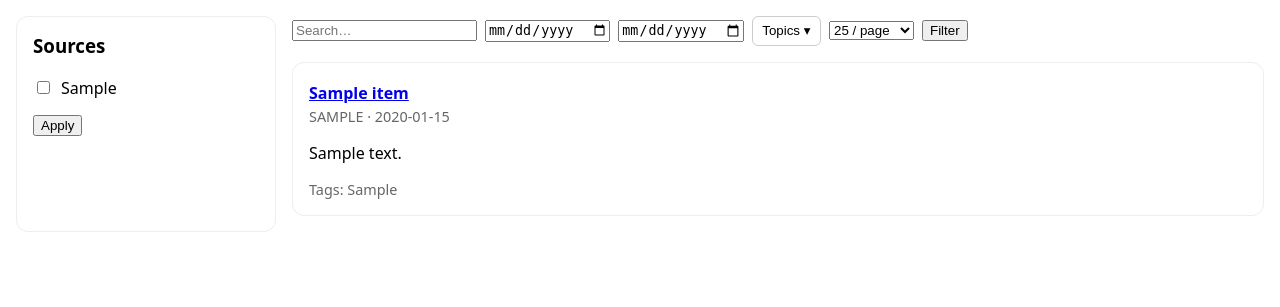
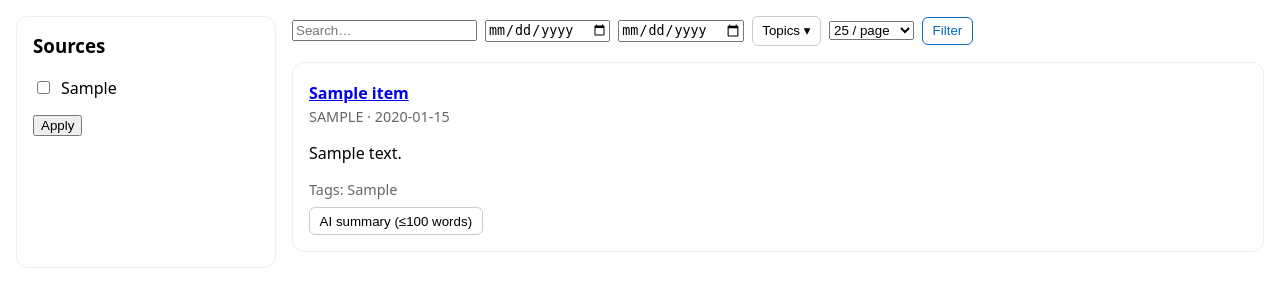
Before and after one commit to usernamewolffe/ofgem-compliance-summariser, a FastAPI app: page /summaries in a window 1280 px wide. Shown: the top 307 px of the page. Run offline with FastAPI, Linux system fonts and the light colour scheme; tables that the repository leaves empty hold one stand-in row (values such as "Sample post").

Commit message:
Add AI summary button and modal using OpenAI API

```diff
--- a/api/server.py
+++ b/api/server.py
@@ -1,12 +1,25 @@
 # api/server.py
+from dotenv import load_dotenv
+load_dotenv()
+import os
+if os.getenv("OPENAI_API_KEY"):
+    print("✅ OpenAI key detected — AI summaries enabled")
+else:
+    print("⚠️ No OpenAI key found — falling back to local summaries")
 from pathlib import Path
-from fastapi import FastAPI, Request, Query
-from fastapi.responses import RedirectResponse, StreamingResponse, HTMLResponse
+import os
+import csv, io
+from datetime import datetime
+from typing import Optional, List
+
+from fastapi import FastAPI, Request, Query, HTTPException
+from fastapi.responses import RedirectResponse, StreamingResponse, HTMLResponse, JSONResponse
 from fastapi.staticfiles import StaticFiles
 from fastapi.templating import Jinja2Templates
+from pydantic import BaseModel
+
 from storage.db import DB
-import csv, io
-from datetime import datetime
+
 
 app = FastAPI()
 db = DB("ofgem.db")
@@ -63,7 +76,7 @@ def feed_csv(limit: int = Query(5000, ge=1, le=20000)):
     )
 
 # ---------------------------------------------------------------------------
-# Dynamic summaries UI with filters
+# Summaries UI with filters
 # ---------------------------------------------------------------------------
 
 TOPIC_TAGS = ["CAF/NIS", "Cyber", "Incident", "Consultation", "Guidance", "Enforcement", "Penalty"]
@@ -97,9 +110,9 @@ def summaries_page(
 
     q_lower = q.lower().strip()
     src_set = set(sources or [])
-    topic_set = set(topics or [])
+    topic_set = {t.lower() for t in (topics or [])}
 
-    filtered = []
+    filtered: List[dict] = []
     for e in all_items:
         text = f"{e.get('title','')} {e.get('content','')} {e.get('summary','')}".lower()
         tags = [t.lower() for t in (e.get("tags") or [])]
@@ -107,14 +120,16 @@ def summaries_page(
             continue
         if src_set and e.get("source") not in src_set:
             continue
-        if topic_set and not any(t.lower() in tags for t in topic_set):
+        if topic_set and not any(t in tags for t in topic_set):
             continue
         if not in_date_range(e.get("published_at")):
             continue
         filtered.append(e)
 
+    # Sort newest first (ISO timestamps sort fine as strings if consistent)
     filtered.sort(key=lambda e: e.get("published_at", ""), reverse=True)
 
+    # Pagination
     page = max(1, int(page))
     per_page = max(1, min(200, int(per_page)))
     total = len(filtered)
@@ -122,11 +137,9 @@ def summaries_page(
     end = start + per_page
     page_items = filtered[start:end]
     total_pages = (total + per_page - 1) // per_page if total else 1
+    page_numbers = list(range(max(1, page - 2), min(total_pages, page + 2) + 1))
 
     all_sources = sorted({i.get("source") for i in all_items if i.get("source")})
-
-    # Pre-compute pagination range
-    page_numbers = list(range(max(1, page - 2), min(total_pages, page + 2) + 1))
 
     return templates.TemplateResponse(
         "summaries.html",
@@ -148,3 +161,76 @@ def summaries_page(
             "all_topics": TOPIC_TAGS,
         },
     )
+
+# ---------------------------------------------------------------------------
+# AI Summary API
+# ---------------------------------------------------------------------------
+
+class AISummaryReq(BaseModel):
+    guid: str
+
+def _fallback_ai_summary(text: str, limit_words: int = 100) -> str:
+    words = (text or "").split()
+    snippet = " ".join(words[:limit_words])
+    return snippet + ("…" if len(words) > limit_words else "")
+
+def _openai_client():
+    try:
+        from openai import OpenAI
+        key = os.getenv("OPENAI_API_KEY")
+        if not key:
+            return None
+        return OpenAI(api_key=key)
+    except Exception:
+        return None
+
+def _generate_ai_summary(title: str, text: str, limit_words: int = 100) -> str:
+    text = (text or "").strip()
+    if not text:
+        return "No content available to summarise."
+    client = _openai_client()
+    if not client:
+        return _fallback_ai_summary(text, limit_words)
+
+    prompt = f"""Summarise the following item in **up to {limit_words} words**.
+Be concise, plain UK English, no bullet points, no headers. Focus on what it is, who it affects, and the action or implication.
+
+TITLE: {title}
+TEXT:
+{text[:6000]}
+"""
+    try:
+        resp = client.chat.completions.create(
+            model="gpt-4o-mini",
+            messages=[
+                {"role": "system", "content": "You are a precise UK energy regulation analyst."},
+                {"role": "user", "content": prompt},
+            ],
+            temperature=0.2,
+        )
+        out = (resp.choices[0].message.content or "").strip()
+        # Hard cap: trim to ~100 words if model overshoots
+        words = out.split()
+        if len(words) > limit_words:
+            out = " ".join(words[:limit_words]) + "…"
+        return out
+    except Exception:
+        return _fallback_ai_summary(text, limit_words)
+
+def _find_item_by_guid(guid: str) -> Optional[dict]:
+    # Avoid changing DB code: scan current list
+    items = db.list_items(limit=10000)
+    for it in items:
+        if (it.get("guid") or it.get("link")) == guid:
+            return it
+    return None
+
+@app.post("/api/ai-summary")
+def ai_summary(req: AISummaryReq):
+    item = _find_item_by_guid(req.guid)
+    if not item:
+        raise HTTPException(status_code=404, detail="Item not found")
+    text = item.get("content") or item.get("summary") or ""
+    title = item.get("title") or ""
+    summary = _generate_ai_summary(title, text, limit_words=100)
+    return JSONResponse({"ok": True, "summary": summary})
--- a/summariser/templates/summariser/summaries.html
+++ b/summariser/templates/summariser/summaries.html
@@ -18,6 +18,13 @@
     .dropdown-menu { display:none; position:absolute; top:110%; left:0; background:#fff; border:1px solid #ccc; border-radius:6px; padding:.5rem; box-shadow:0 2px 6px rgba(0,0,0,0.1); z-index:10; min-width:160px; }
     .dropdown-menu label { display:flex; align-items:center; gap:.5rem; margin:.25rem 0; }
     .dropdown.open .dropdown-menu { display:block; }
+    /* Modal */
+    .modal-backdrop { position:fixed; inset:0; background:rgba(0,0,0,.4); display:none; align-items:center; justify-content:center; z-index:50; }
+    .modal { background:#fff; border-radius:12px; padding:1rem; max-width:640px; width:90%; box-shadow:0 10px 30px rgba(0,0,0,.2); }
+    .modal h3 { margin:0 0 .5rem 0; }
+    .modal .actions { display:flex; justify-content:flex-end; gap:.5rem; margin-top:1rem; }
+    .btn { background:#fff; border:1px solid #ccc; border-radius:6px; padding:.35rem .6rem; cursor:pointer; }
+    .btn.primary { border-color:#0a66c2; color:#0a66c2; }
   </style>
 </head>
 <body>
@@ -49,7 +56,7 @@
         <input type="date" name="date_from" value="{{ active.date_from }}">
         <input type="date" name="date_to" value="{{ active.date_to }}">
 
-        <!-- Topic dropdown -->
+        <!-- Topic dropdown (checkbox style) -->
         <div class="dropdown" id="topicDropdown">
           <button type="button" id="topicToggle">Topics ▾</button>
           <div class="dropdown-menu">
@@ -62,6 +69,7 @@
           </div>
         </div>
 
+        <!-- keep selected sources -->
         {% for s in active.sources %}
           <input type="hidden" name="sources" value="{{ s }}">
         {% endfor %}
@@ -72,7 +80,7 @@
           {% endfor %}
         </select>
         <input type="hidden" name="page" value="1">
-        <button type="submit">Filter</button>
+        <button type="submit" class="btn primary">Filter</button>
       </form>
 
       <ul class="cards">
@@ -100,6 +108,11 @@
                   {% endif %}
                 </div>
               {% endif %}
+
+              <!-- AI Summary button -->
+              <div style="margin-top:.5rem;">
+                <button type="button" class="btn ai-btn" data-guid="{{ e.guid or e.link }}">AI summary (≤100 words)</button>
+              </div>
             </article>
           </li>
         {% else %}
@@ -121,12 +134,23 @@
     </main>
   </div>
 
+  <!-- Modal -->
+  <div id="aiModal" class="modal-backdrop" aria-hidden="true">
+    <div class="modal" role="dialog" aria-modal="true" aria-labelledby="aiModalTitle">
+      <h3 id="aiModalTitle">AI summary</h3>
+      <div id="aiModalBody" class="muted">Preparing summary…</div>
+      <div class="actions">
+        <button type="button" class="btn" id="aiModalClose">Close</button>
+      </div>
+    </div>
+  </div>
+
   <script>
     // Auto-submit sources form when changed
     const f = document.getElementById('source-form');
     if (f) f.addEventListener('change', () => f.submit());
 
-    // Simple dropdown toggle
+    // Topic dropdown toggle
     const dropdown = document.getElementById('topicDropdown');
     const toggle = document.getElementById('topicToggle');
     if (toggle) {
@@ -135,6 +159,48 @@
         if (!dropdown.contains(e.target)) dropdown.classList.remove('open');
       });
     }
+
+    // Modal logic
+    const modal = document.getElementById('aiModal');
+    const modalBody = document.getElementById('aiModalBody');
+    const modalClose = document.getElementById('aiModalClose');
+    function openModal(text) {
+      modalBody.textContent = text || 'Preparing summary…';
+      modal.style.display = 'flex';
+      modal.setAttribute('aria-hidden', 'false');
+    }
+    function closeModal() {
+      modal.style.display = 'none';
+      modal.setAttribute('aria-hidden', 'true');
+    }
+    modalClose.addEventListener('click', closeModal);
+    modal.addEventListener('click', (e) => {
+      if (e.target === modal) closeModal();
+    });
+
+    // Wire up AI buttons
+    document.querySelectorAll('.ai-btn').forEach(btn => {
+      btn.addEventListener('click', async () => {
+        const guid = btn.getAttribute('data-guid');
+        openModal('Summarising…');
+        try {
+          const res = await fetch('/api/ai-summary', {
+            method: 'POST',
+            headers: { 'Content-Type': 'application/json' },
+            body: JSON.stringify({ guid })
+          });
+          if (!res.ok) {
+            const err = await res.json().catch(() => ({}));
+            throw new Error(err.detail || `HTTP ${res.status}`);
+          }
+          const data = await res.json();
+          modalBody.textContent = data.summary || 'No summary produced.';
+        } catch (e) {
+          modalBody.textContent = 'Sorry — failed to generate a summary.';
+          console.error(e);
+        }
+      });
+    });
   </script>
 </body>
 </html>
```
